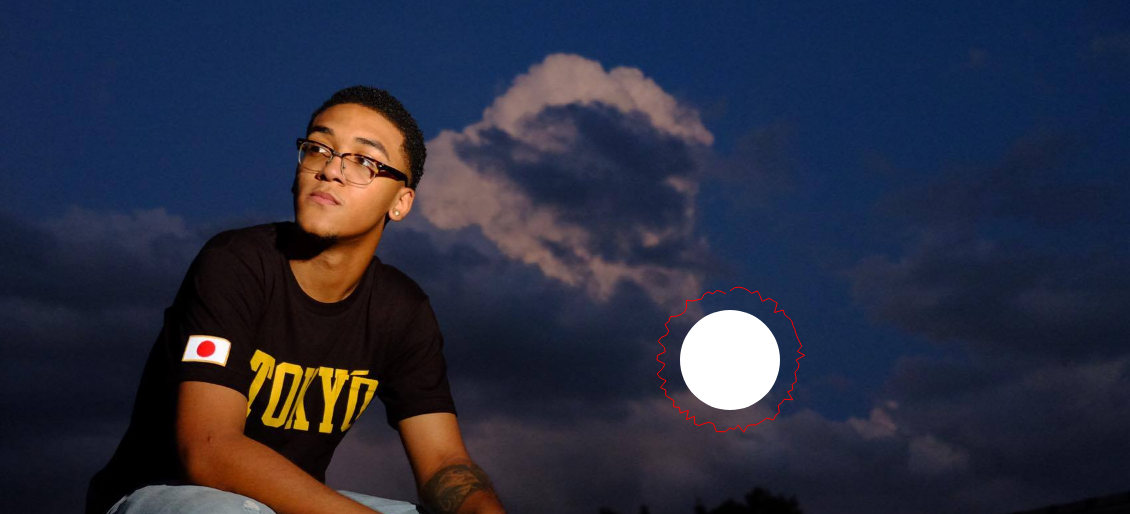
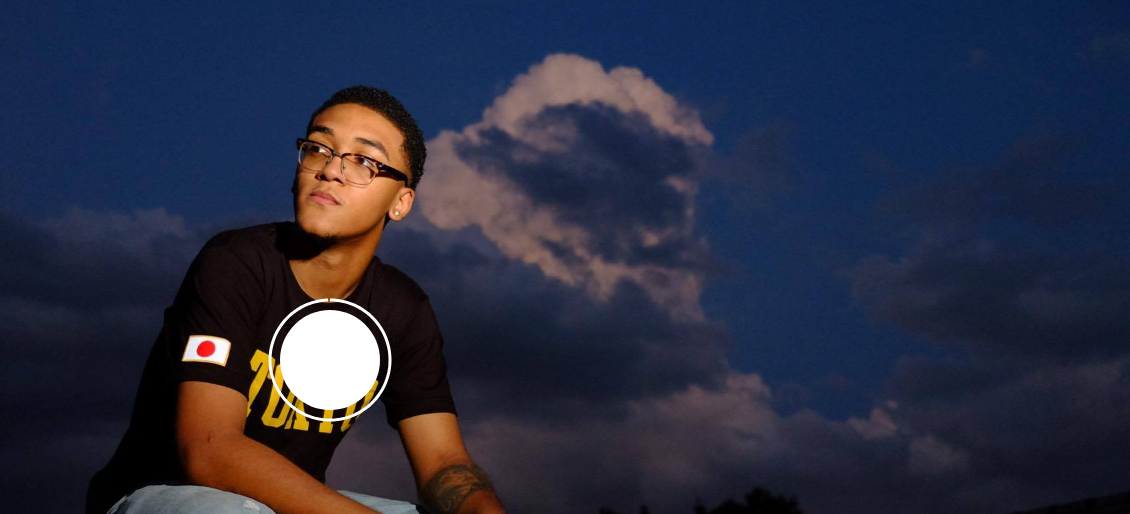
Before and after one commit to lucasdellabella/jasonJacksonWebsite, a plain HTML site: page index.html in a window 1280 px wide. Shown: the part 40-554 px from the top of the page, 150-1280 px from the left. Drawn offline with Linux system fonts and the light colour scheme.

Commit message:
Update path based on audio frequencies. Audio not playing when trying to locally load index.html due to CORS problems.

```diff
--- a/audioVisualizer.js
+++ b/audioVisualizer.js
@@ -1,21 +1,23 @@
-var sampleData = [12, 19, 8, 17, 22, 9, 15, 12, 22, 25, 17, 12, 25, 16, 12, 19, 8, 17, 22, 9, 15, 12, 22, 25, 17, 12, 25, 16];
-//var sampleData = [1, 1, 1, 1, 1, 1, 1, 1, 1, 1, 1, 1, 1, 1];
-var mockData = [];
-function renderGraph() {
-    requestAnimationFrame(renderGraph);
+$(document).ready(function () {
 
-    // Load freq data into array
+    // Init WebAudio API vars
+    var audioCtx = new (window.AudioContext || window.webkitAudioContext)();
+    var audioElement = document.getElementById('audioElement');
+    var audioSrc = audioCtx.createMediaElementSource(audioElement);
+    var analyser = audioCtx.createAnalyser();
 
-}
+    audioSrc.connect(analyser);
+    audioSrc.connect(audioCtx.destination);
 
-$(document).ready(function () {
-    var svgHeight = 300;
-    var svgWidth = 600;
+    var frequencyData = new Uint8Array(200);
+
+    // Set up SVG state
+    var svgHeight = 1000;
+    var svgWidth = 1000;
     var barPadding = 1;
 
-    for (var i = 0; i < 100; i++) {
-        mockData.push(Math.random() * 10 + 65);
-    }
+    var circleRad = 50;
+    var circleShift = 200;
 
     function createSvg(parent, height, width) {
         return d3.select(parent)
@@ -26,20 +28,38 @@ $(document).ready(function () {
 
     var graph = createSvg('#graph', svgHeight, svgWidth);
 
-    var count = 0;
     var radialLine = d3.radialLine()
-        .radius(function(d) { return d; })
-        .angle(function(d) { return count++/mockData.length * Math.PI * 2; });
+        .radius(function(d) { return circleRad + 10 + d / 1.5; })
+        .angle((function() {
+            var count = 0;
+            return function(d) {
+                return count++ / frequencyData.length * Math.PI * 2;
+            }
+        })());
 
-    var circleRad = 50;
-    var circleShift = 200;
+    function renderGraph() {
+        requestAnimationFrame(renderGraph);
+
+        // Load freq data into array
+        analyser.getByteFrequencyData(frequencyData);
+
+        // Update d3 chart
+        graph.selectAll('path')
+            .data([frequencyData])
+            .attr('d', radialLine)
+            .attr('stroke', 'white')
+            .attr('stroke-width', 3)
+            .attr('fill', 'rgba(0,0,0,0)')
+            .attr('transform', 'translate(' + circleShift
+                        + ',' + circleShift + ')');
+    }
 
     graph.append('path')
-        .data([mockData])
+        .data([frequencyData])
         .attr('d', radialLine)
-        .attr('stroke', 'red')
-        .attr('stroke-width', 1)
-        .attr('fill', 'rgba(0,0,0,0')
+        .attr('stroke', 'white')
+        .attr('stroke-width', 3)
+        .attr('fill', 'rgba(0,0,0,0)')
         .attr('transform', 'translate(' + circleShift
                     + ',' + circleShift + ')');
 
@@ -48,4 +68,7 @@ $(document).ready(function () {
         .attr('cy', circleShift)
         .attr('r',  50)
         .style('fill', 'white');
+
+    audioElement.play();
+    renderGraph();
 })
--- a/index.html
+++ b/index.html
@@ -7,6 +7,7 @@
         <script src="d3.min.js" charset="utf-8"></script>
     </head>
     <body>
+        <!-- Soundcloud, Spotify, and iTunes icons -->
         <a href="https://soundcloud.com/officialjasonjackson">
             <img class="icon-bg icon" src="images/soundcloud.png">
         </a>
@@ -17,7 +18,7 @@
             <img class="icon-bg icon" src="images/itunes2.png">
         </a>
 
-        <audio id="audioElement" src="audio/theClairRemix.mp3"></audio>
+        <audio id="audioElement" src="./audio/theClairRemix.mp3"></audio>
 
         <div id="graph"></div>
 
```
Also changed, not shown: bars.js (deleted, +0 -38 lines), 1 other file.
